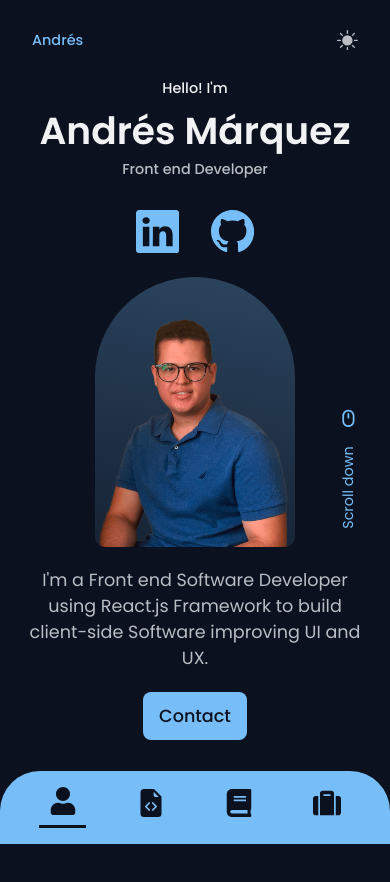
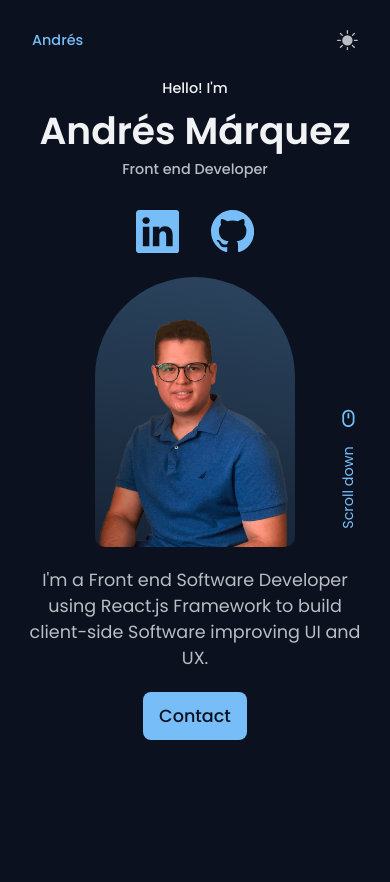
Before and after one commit to andres-webdev/personal-portfolio, a React (Create React App) app: page / in a window 390 px wide. Shown: the top 882 px of the page. Built offline with nearby package versions, Linux system fonts and the light colour scheme; the HTML template or start-up script is replaced by a standard one.

Commit message:
Changed props of menu

```diff
--- a/src/components/Header.js
+++ b/src/components/Header.js
@@ -1,7 +1,7 @@
 import React from 'react';
 import '../stylesheets/Header.css';
-import { FaRegMoon, FaBook, FaUser, FaSuitcase } from "react-icons/fa";
-import { BsFillSunFill, BsFillFileEarmarkCodeFill } from 'react-icons/bs';
+import { FaRegMoon} from "react-icons/fa";
+import { BsFillSunFill } from 'react-icons/bs';
 
 /**
  * This header contains the menu to diversals sections of the
@@ -48,37 +48,31 @@ class Header extends React.Component{
 
           <div className='nav-menu'>
             <ul className='nav-list'>
-              <li>
+              <li key='home'>
                 <a href='#home' onClick={() => this.handleClick('home')} className={`nav-link ${this.state.link === 'home' ? 'active-link' : ''}`}>
-                  <FaUser />
                   <span className='nav-link-name'>About</span>
                 </a>
               </li>
-              <li>
+              <li key='projects'>
                 <a href='#projects' onClick={() => this.handleClick('pro')} className={`nav-link ${this.state.link === 'pro' ? 'active-link' : ''}`}>
-                  <BsFillFileEarmarkCodeFill />
                   <span className='nav-link-name'>Projects</span>
                 </a>
               </li>
-              <li>
+              <li key='skills'>
                 <a href='#skills' onClick={() => this.handleClick('skills')} className={`nav-link ${this.state.link === 'skills' ? 'active-link' : ''}`}>
-                  <FaBook />
                   <span className='nav-link-name'>Skills</span>
                 </a>
               </li>
-              <li>
+              <li key='exp'>
                 <a href='#experience' onClick={() => this.handleClick('exp')} className={`nav-link ${this.state.link === 'exp' ? 'active-link' : ''}`}>
-                  <FaSuitcase />
                   <span className='nav-link-name'>Experience</span>
                 </a>
               </li>
             </ul>
+
+            <BsFillSunFill className={this.state.theme === true ? 'change-theme-hide' : 'change-theme'} onClick={this.handlerTheme} />
+            <FaRegMoon className={this.state.theme === false ? 'change-theme-hide' : 'change-theme'} onClick={this.handlerTheme} />
           </div>
-
-          <BsFillSunFill className={this.state.theme === true ? 'change-theme-hide' : 'change-theme'} onClick={this.handlerTheme} />
-          <FaRegMoon className={this.state.theme === false ? 'change-theme-hide' : 'change-theme'} onClick={this.handlerTheme} />
-
-
         </nav>
       </header>
     );
--- a/src/stylesheets/Header.css
+++ b/src/stylesheets/Header.css
@@ -16,8 +16,8 @@
   display: flex;
   justify-content: space-between;
   align-items: center;
-  padding-left: 2rem;
-  padding-right: 2rem;
+  padding-left: 3rem;
+  padding-right: 3rem;
 }
 
 .nav-logo{
@@ -32,12 +32,13 @@
 }
 
 .nav-menu{
-  margin-left: -2rem;
+  display: flex;
+  align-items: center;
+  column-gap: 3rem;
 }
 
 .nav-list{
   display: flex;
-  justify-content: space-between;
   align-items: center;
 }
 
@@ -46,18 +47,12 @@
   font-size: var(--small-font-size);
   padding-left: .6rem;
   padding-right: .6rem;
-  padding-bottom: .2rem;
+  padding-bottom: .6rem;
   margin-right: 1rem;
-  display: flex;
-  flex-direction: column;
-  align-items: center;
 }
 
 .active-link{
-  font-size: 1.8rem;
-  background: none;
   border-bottom: solid 3px var(--text-color);
-  border-radius: 0;
 }
 
 .nav-link.active-link:hover{
@@ -66,7 +61,7 @@
 }
 
 .nav-link-name{
-  font-size: var(--tiny-font-size);
+  font-size: var(--smaller-font-size);
   padding-top: .2rem;
 }
 
@@ -87,31 +82,12 @@
 /*----- Movil and Tablets ------*/
 
 @media screen and (max-width: 500px){
-  .nav-menu{
-    position: fixed;
-    bottom: .001rem;
-    background-color: var(--first-color);
-    width: 100%;
-    border-radius: 2.5rem 2.5rem 0 0;
-    padding: 1rem 1.25rem;
-    transition: .5s;
-  }
-
-  .nav-link{
-    color: var(--body-color);
-    font-size: 1.75rem;
-    border-radius: 1rem;
-    padding-bottom: .6rem;
-    margin-left: 1.2rem;
-    margin-right: 1.2rem;
-  }
-
-  .nav-link-name{
+  .nav-list{
     display: none;
   }
 
-  .active-link{
-    border-bottom: solid 3px var(--body-color);
-    border-radius: 0;
+  .nav{
+    padding-left: 2rem;
+    padding-right: 2rem;
   }
 }
```
